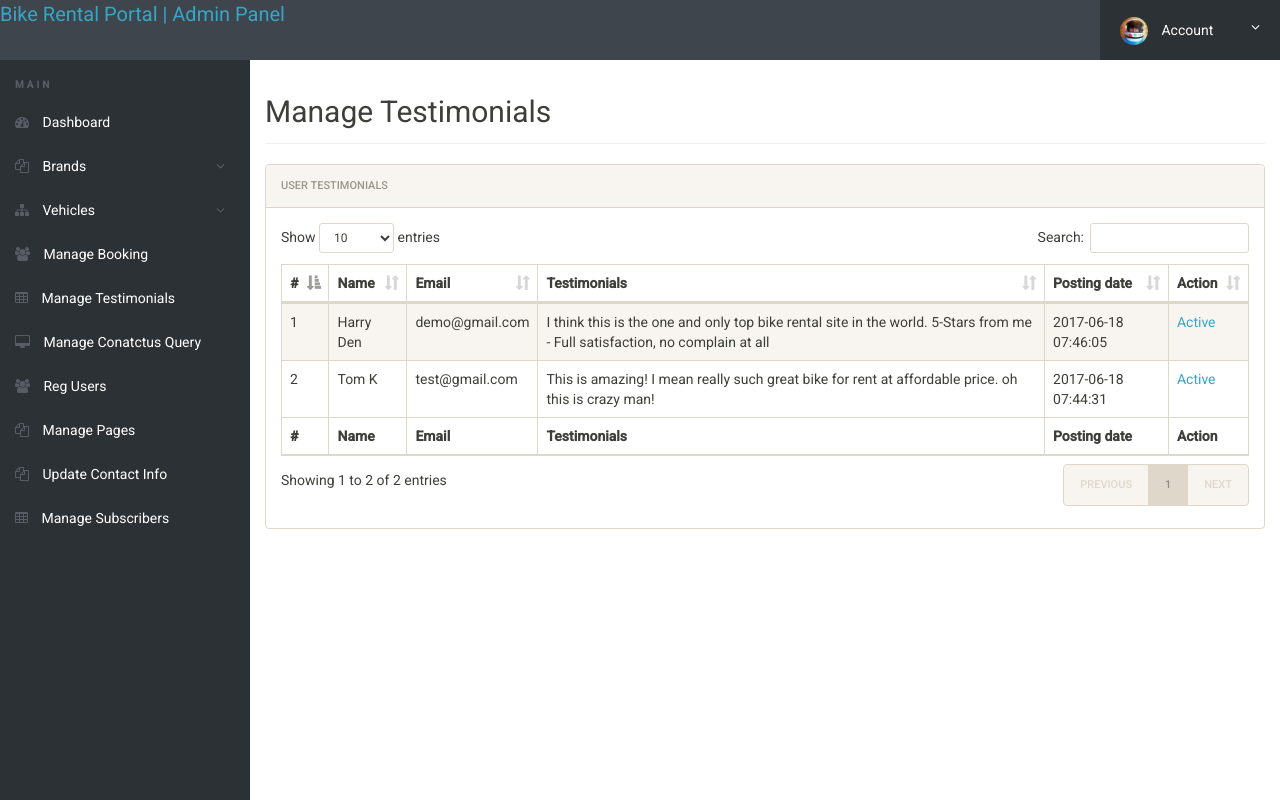
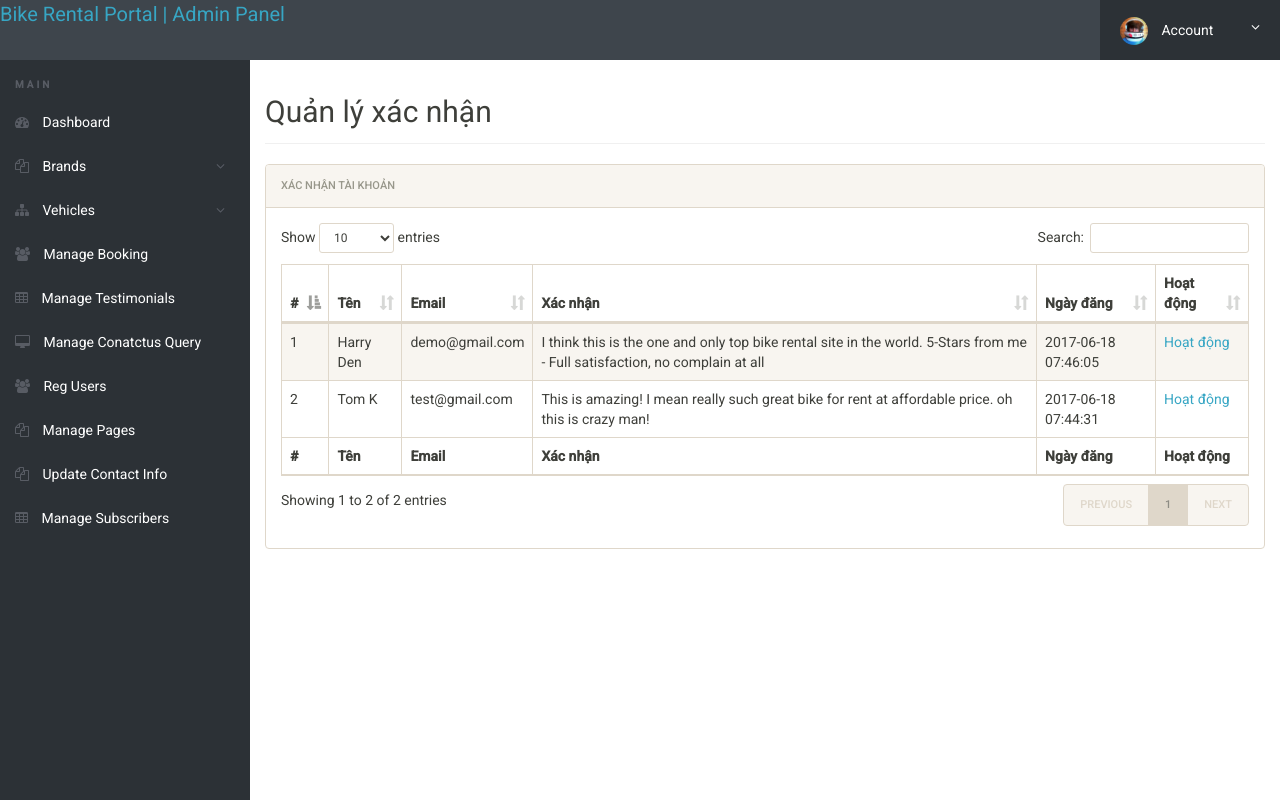
Before and after one commit to leeking29081994/bikerenta, a PHP site: page /admin/testimonials.php in a window 1280 px wide. Run offline with PHP 8.4, Linux system fonts and the light colour scheme; a user stored in the database is signed in; data comes from the database, SQL or seed files in the repository; data that the repository does not hold is empty.

Commit message:
fontText#35

```diff
--- a/admin/testimonials.php
+++ b/admin/testimonials.php
@@ -49,7 +49,7 @@ $msg="Testimonial Successfully Active";
 	<meta name="author" content="">
 	<meta name="theme-color" content="#3e454c">
 
-	<title>Bike Rental Portal |Admin Manage testimonials   </title>
+	<title>Thuê xe giá tốt |Quản trị viên   </title>
 
 	<!-- Font awesome -->
 	<link rel="stylesheet" href="css/font-awesome.min.css">
@@ -99,33 +99,33 @@ $msg="Testimonial Successfully Active";
 				<div class="row">
 					<div class="col-md-12">
 
-						<h2 class="page-title">Manage Testimonials</h2>
+						<h2 class="page-title">Quản lý xác nhận</h2>
 
 						<!-- Zero Configuration Table -->
 						<div class="panel panel-default">
-							<div class="panel-heading">User Testimonials</div>
+							<div class="panel-heading">Xác nhận tài khoản</div>
 							<div class="panel-body">
-							<?php if($error){?><div class="errorWrap"><strong>ERROR</strong>:<?php echo htmlentities($error); ?> </div><?php }
-				else if($msg){?><div class="succWrap"><strong>SUCCESS</strong>:<?php echo htmlentities($msg); ?> </div><?php }?>
+							<?php if($error){?><div class="errorWrap"><strong>Lỗi</strong>:<?php echo htmlentities($error); ?> </div><?php }
+				else if($msg){?><div class="succWrap"><strong>Thành công</strong>:<?php echo htmlentities($msg); ?> </div><?php }?>
 								<table id="zctb" class="display table table-striped table-bordered table-hover" cellspacing="0" width="100%">
 									<thead>
 										<tr>
 										<th>#</th>
-											<th>Name</th>
+											<th>Tên</th>
 											<th>Email</th>
-											<th>Testimonials</th>
-											<th>Posting date</th>
-											<th>Action</th>
+											<th>Xác nhận</th>
+											<th>Ngày đăng</th>
+											<th>Hoạt động</th>
 										</tr>
 									</thead>
 									<tfoot>
 										<tr>
 										<th>#</th>
-											<th>Name</th>
+											<th>Tên</th>
 											<th>Email</th>
-											<th>Testimonials</th>
-											<th>Posting date</th>
-											<th>Action</th>
+											<th>Xác nhận</th>
+											<th>Ngày đăng</th>
+											<th>Hoạt động</th>
 										</tr>
 									</tfoot>
 									<tbody>
@@ -147,10 +147,10 @@ foreach($results as $result)
 											<td><?php echo htmlentities($result->PostingDate);?></td>
 										<td><?php if($result->status=="" || $result->status==0)
 {
-	?><a href="testimonials.php?aeid=<?php echo htmlentities($result->id);?>" onclick="return confirm('Do you really want to Active')"> Inactive</a>
+	?><a href="testimonials.php?aeid=<?php echo htmlentities($result->id);?>" onclick="return confirm('Do you really want to Active')"> Không hoạt động</a>
 <?php } else {?>
 
-<a href="testimonials.php?eid=<?php echo htmlentities($result->id);?>" onclick="return confirm('Do you really want to Inactive')"> Active</a>
+<a href="testimonials.php?eid=<?php echo htmlentities($result->id);?>" onclick="return confirm('Do you really want to Inactive')"> Hoạt động</a>
 </td>
 <?php } ?></td>
 										</tr>
```
Also changed, not shown: bike-listing.php (+48 -48 lines), search-carresult.php (+56 -56 lines).
